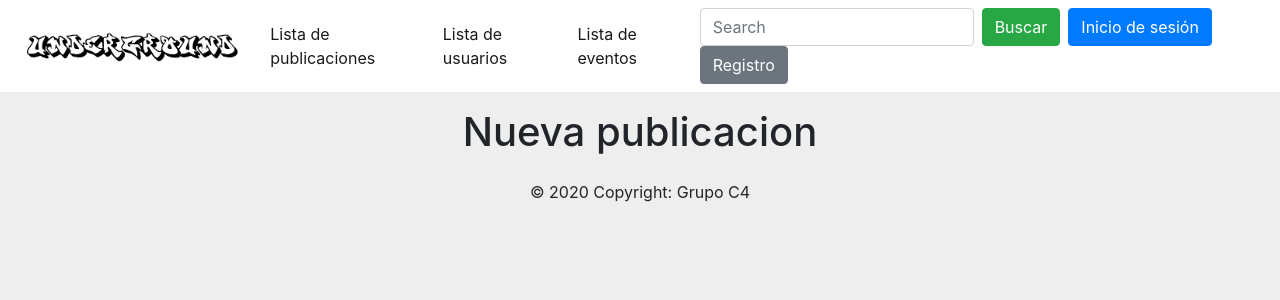
After one commit to juliarobles/graffitisWeb, a Django app: template clienteApp/templates/publicacion_crear.html in a window 1280 px wide. The commit adds this page. Shown: the top 300 px of the page. Run offline with Django 3.2, Linux system fonts and the light colour scheme; the template is opened without the code that fills it, so the values that code supplies are empty; some libraries are stand-ins or nearby versions.

Commit message:
Haciendo formulario crear publicación

```diff
--- a/clienteApp/static/css/paralax.css
+++ b/clienteApp/static/css/paralax.css
@@ -3,7 +3,7 @@
     background-image: url("https://s1.1zoom.me/b5050/234/355835-sepik_1920x1080.jpg");
 
     /* Set a specific height */
-    height: 500px;
+    height: 300px;
     width: 100%  ;
     /* Create the parallax scrolling effect */
     background-attachment: fixed;
--- /dev/null
+++ b/clienteApp/templates/publicacion_crear.html
@@ -0,0 +1,8 @@
+{% extends 'base.html' %}
+
+{% block body %}
+    <div class="text-center" >
+        <h1>Nueva publicacion</h1>
+    </div>
+
+{% endblock body %}
--- a/clienteApp/views.py
+++ b/clienteApp/views.py
@@ -114,7 +114,7 @@ def publicaciones_detail_view(request, pk):
     return render(request, 'publicacion_detail.html', context=context)
 
 def publicaciones_formulario_view(request):
-    return render(request, 'publicacion_formulario_crear.html')
+    return render(request, 'publicacion_crear.html')
 
 def usuarios_list(request):
     usuarios = Usuario.objects.all()
```
Also changed, not shown: clienteApp/templates/publicacion_formulario_crear.html (+21 -2 lines), clienteApp/static/css/publicacion_crear.css (added).
